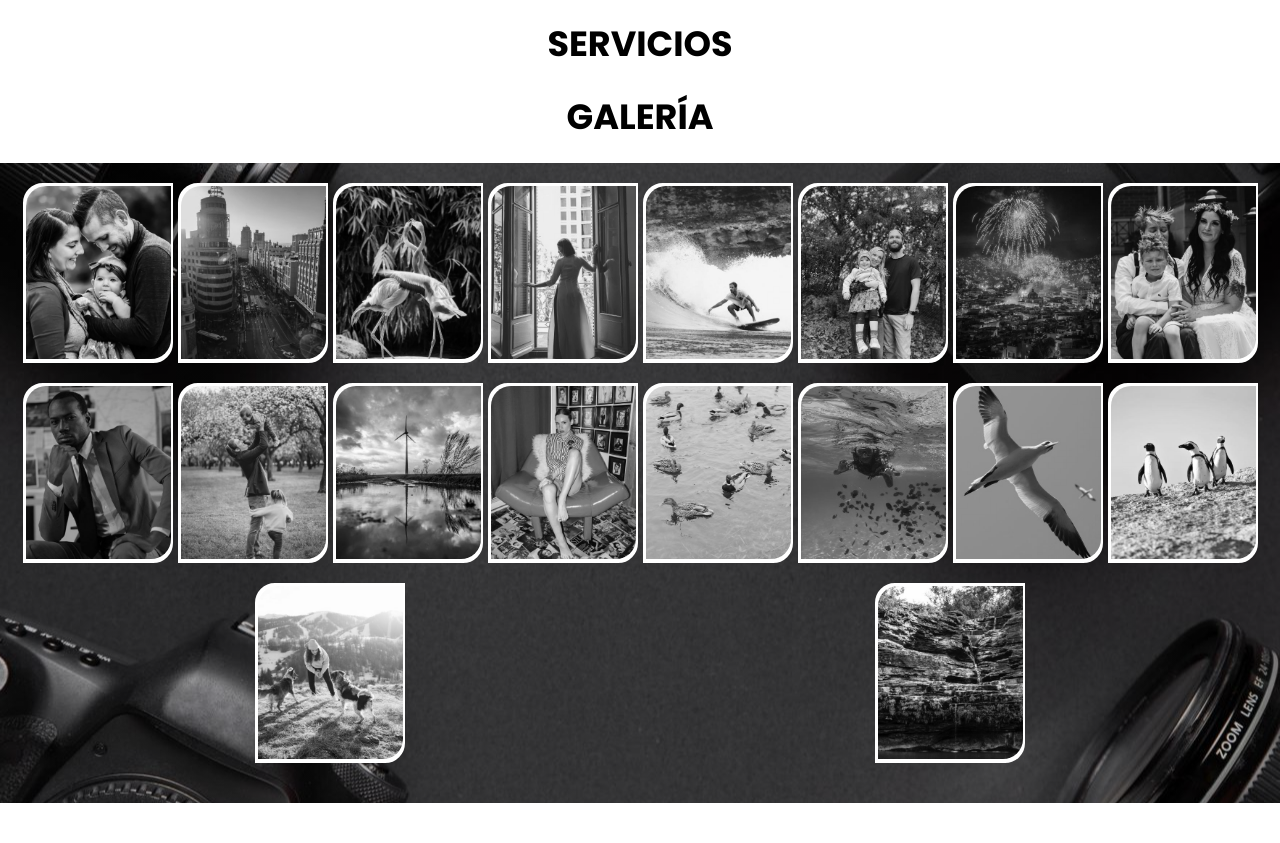
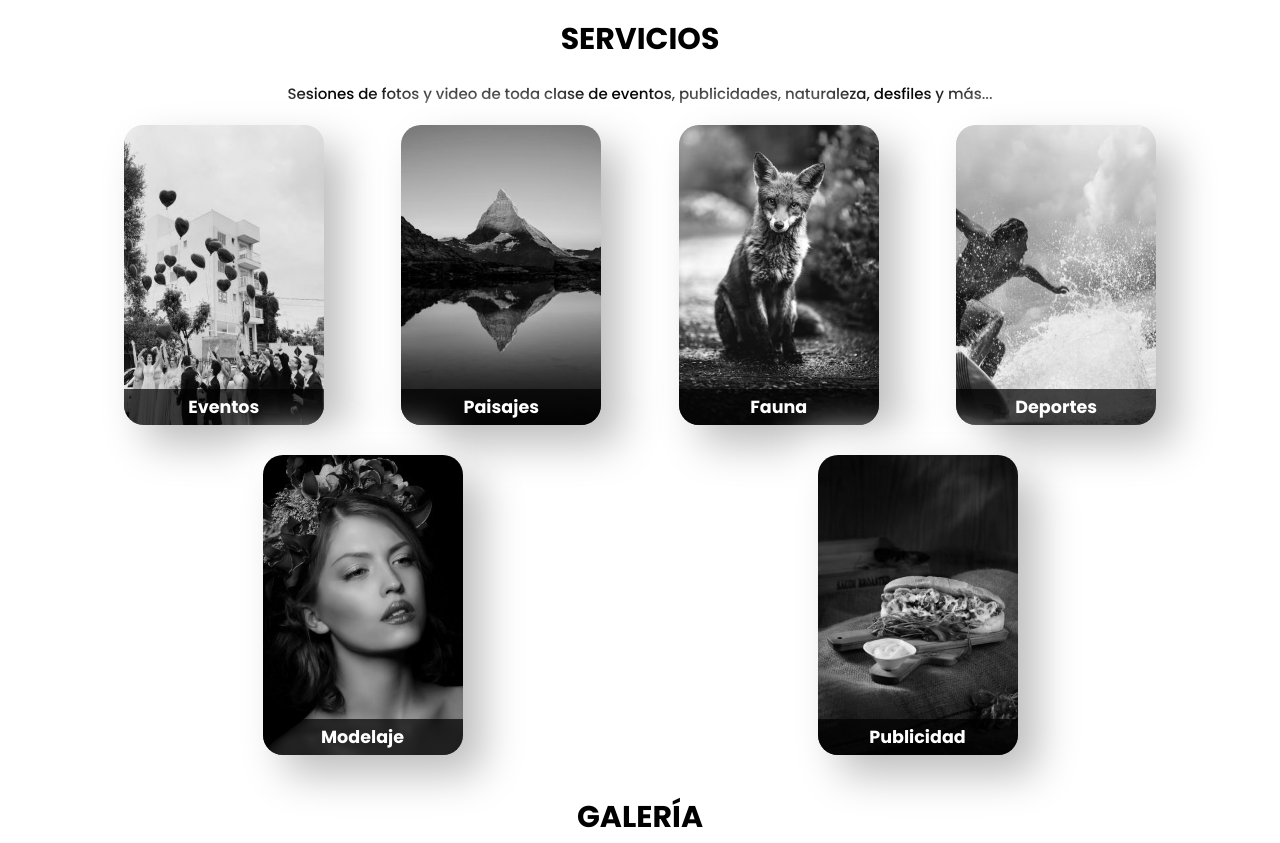
Before and after one commit to Scripts24/blanco-negro, a plain HTML site: page index.html in a window 1280 px wide. Shown: the part 753-1596 px from the top of the page. Drawn offline with nearby package versions, Linux system fonts and the light colour scheme.

Commit message:
services section finished

```diff
--- a/css/style.css
+++ b/css/style.css
@@ -27,12 +27,11 @@ body {
 }
 
 .heading {
-    font-size     : 3.5rem;
+    font-size     : 3rem;
     text-align    : center;
     text-transform: uppercase;
     margin-bottom : 2rem;
 }
-
 
 
 /*HEADER*/
@@ -152,9 +151,69 @@ nav {
     opacity: 0.6;
 }
 
+/*SERVICIOS*/
+
+.services p {
+    text-align : center;
+    font-weight: 500;
+    font-size  : 1.5rem;
+}
+
+.container-cards {
+    display        : flex;
+    justify-content: space-around;
+    align-items    : center;
+    flex-wrap      : wrap;
+    gap            : 3rem;
+    margin         : 2rem 10rem;
+}
+
+.container-cards .cards {
+    position     : relative;
+    width        : 20rem;
+    height       : 30rem;
+    border-radius: 2rem;
+    background   : #e0e0e0;
+    box-shadow   : 20px 20px 40px #bebebe,
+        -20px -20px 40px #ffffff;
+}
+
+.container-cards .cards:hover {
+    transform: scale(1.1);
+    cursor   : pointer;
+}
+
+.container-cards .cards img {
+    width        : 20rem;
+    height       : 30rem;
+    filter       : saturate(0);
+    border-radius: 2rem;
+}
+
+.container-cards .cards img:hover {
+    filter: saturate(1);
+}
+
+.container-cards .text-card {
+    position     : absolute;
+    bottom       : 0;
+    left         : 0;
+    right        : 0;
+    color        : var(--light-color);
+    font-size    : 1.5rem;
+    text-align   : center;
+    padding      : .5rem;
+    background   : rgba(0, 0, 0, 0.7);
+    border-radius: 0 0 2rem 2rem;
+}
+
 /*GALERÍA*/
 
 /*Galería lightbox*/
+
+.gallery {
+    padding: 2rem 7%;
+}
 
 .container-gallery {
     display        : flex;
@@ -345,7 +404,6 @@ form {
     display: none;
 }
 
-
 /*FOOTER*/
 
 footer {
@@ -402,7 +460,8 @@ footer p {
         font-size: 55%;
     }
 
-    .about {
+    .about,
+    .gallery {
         padding: 2rem;
     }
 
--- a/index.html
+++ b/index.html
@@ -21,7 +21,6 @@
     <link rel="stylesheet" href="https://cdn.jsdelivr.net/npm/swiper@9/swiper-bundle.min.css" />
     <!--lightbox-->
     <link rel="stylesheet" href="simplelightbox-master/dist/simple-lightbox.css">
-
     <!-- Hoja de estilos -->
     <link rel="stylesheet" href="./css/style.css">
 </head>
@@ -56,7 +55,7 @@
         <section id="home" class="home">
             <div class="banner-content">
                 <div class="content">
-                    <h1 class="heading">ENFOQUE<br>Una mirada distinta<br><span class="typewrite" data-loop="yes"
+                    <h1 class="heading">~ENFOQUE~<br>Una mirada distinta<br><span class="typewrite" data-loop="yes"
                             data-speed="100" data-delay="2000"
                             data-words='["Fotografía", "Producción audiovisual", "Edición de video"]'></span></h1>
                     <ul class="social-links">
@@ -96,8 +95,66 @@
 
             <h2 class="heading">Servicios</h2>
 
+            <p>Sesiones de fotos y video de toda clase de eventos, publicidades, naturaleza, desfiles y más...</p>
+
             <!-- Inicio cards-->
+            <div class="container-cards">
 
+                <div class="cards">
+                    <div class="image-card">
+                        <img src="./img/servicios/eventos.jpg">
+                    </div>
+                    <div class="text-card">
+                        <h3>Eventos</h3>
+                    </div>
+                </div>
+
+                <div class="cards">
+                    <div class="image-card">
+                        <img src="./img/servicios/paisajismo.jpg">
+                    </div>
+                    <div class="text-card">
+                        <h3>Paisajes</h3>
+                    </div>
+                </div>
+
+                <div class="cards">
+                    <div class="image-card">
+                        <img src="./img/servicios/animales.jpg">
+                    </div>
+                    <div class="text-card">
+                        <h3>Fauna</h3>
+                    </div>
+                </div>
+
+                <div class="cards">
+                    <div class="image-card">
+                        <img src="./img/servicios/deportes.jpg">
+                    </div>
+                    <div class="text-card">
+                        <h3>Deportes</h3>
+                    </div>
+                </div>
+
+                <div class="cards">
+                    <div class="image-card">
+                        <img src="./img/servicios/modelaje.jpg">
+                    </div>
+                    <div class="text-card">
+                        <h3>Modelaje</h3>
+                    </div>
+                </div>
+
+                <div class="cards">
+                    <div class="image-card">
+                        <img src="./img/servicios/publicitaria.jpg">
+                    </div>
+                    <div class="text-card">
+                        <h3>Publicidad</h3>
+                    </div>
+                </div>
+
+            </div>
             <!-- Fin cards-->
 
         </section>
@@ -154,6 +211,12 @@
                         </div>
                     </a>
 
+                    <a href="./img/galeria/g8.jpg">
+                        <div class="single-img">
+                            <img src="./img/galeria/g8.jpg">
+                        </div>
+                    </a>
+
                     <a href="./img/galeria/g9.jpg">
                         <div class="single-img">
                             <img src="./img/galeria/g9.jpg">
@@ -163,6 +226,12 @@
                     <a href="./img/galeria/g11.jpg">
                         <div class="single-img">
                             <img src="./img/galeria/g11.jpg">
+                        </div>
+                    </a>
+
+                    <a href="./img/galeria/g12.jpg">
+                        <div class="single-img">
+                            <img src="./img/galeria/g12.jpg">
                         </div>
                     </a>
 
```
Also changed, not shown: img/galeria/g12.jpg (added), img/galeria/g8.jpg (added), img/servicios/animales.jpg (added), img/servicios/deportes.jpg (added), img/servicios/eventos.jpg (added), img/servicios/modelaje.jpg (added), img/servicios/paisajismo.jpg (added), img/servicios/pexels-hend-watani-320014.jpg (added), img/servicios/publicitaria.jpg (added).
